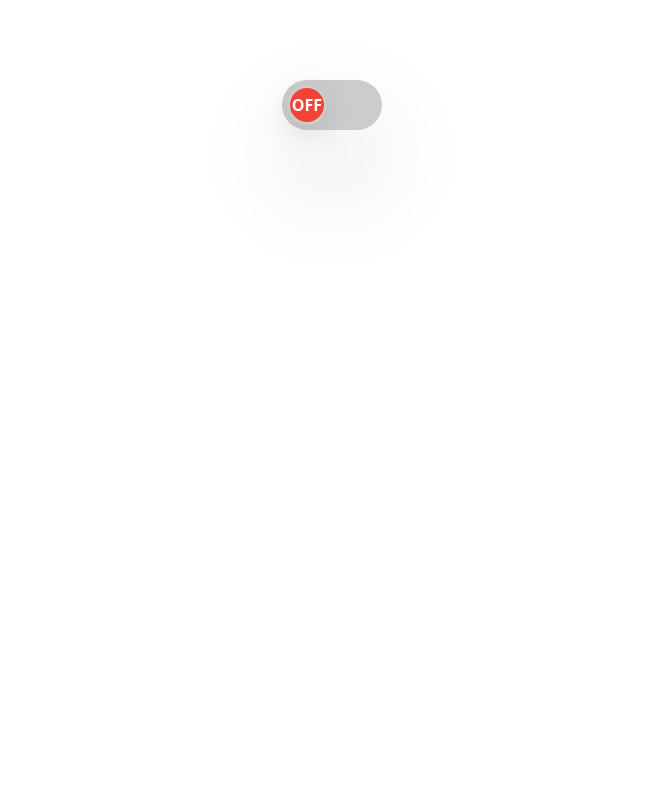
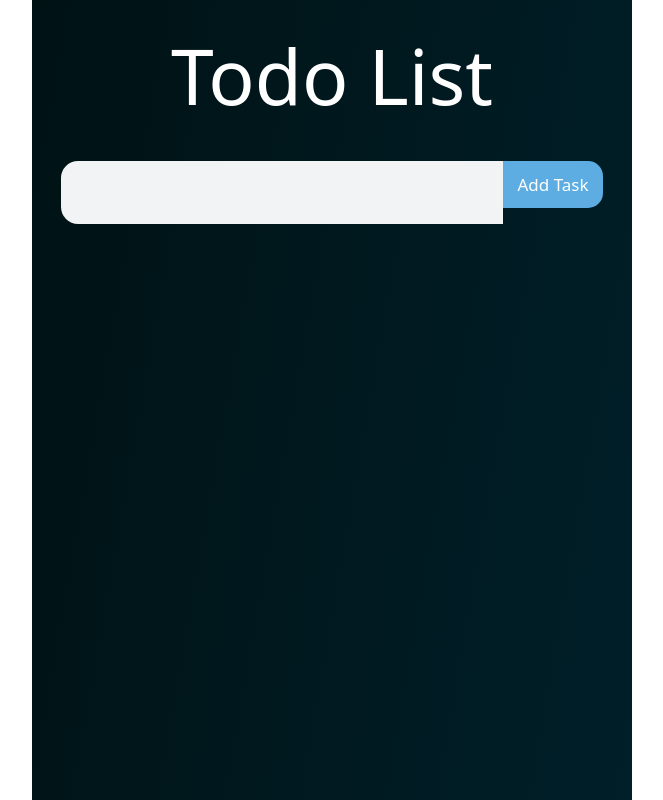
Before and after one commit to FarazAyaz/React-Crash-Course, a React (Vite) app: page / in a window 1280 px wide. Shown: the whole page, without its empty margins (308-971 px from the left). Built offline with nearby package versions, Linux system fonts and the light colour scheme.

Commit message:
todo app

```diff
--- a/src/App.jsx
+++ b/src/App.jsx
@@ -8,6 +8,7 @@
 import Practicehook from "./components/Practicehook";
 import BASICPROP from "./components/BASICPROP";
 import ToggleSwitch from "./projects/TogglesSwitch/ToggleSwitch";
+import Todo from "./projects/Todo/Todo";
 const App = () => {
   // <AnimeSeries/>
   // <EventHandling/>
@@ -27,7 +28,8 @@
       {/* <Usestate/> */}
       {/* <Practicehook/> */}
       {/* <BASICPROP Text={"Click Me"} onClick={handleClick} /> */}
-      <ToggleSwitch/>
+      {/* <ToggleSwitch/> */}
+      <Todo />
     </div>
   );
 };
--- /dev/null
+++ b/src/projects/Todo/Todo.css
@@ -0,0 +1,196 @@
+ /* section {
+  width: 100%;
+  margin-top: 10rem;
+  display: flex;
+  justify-content: center;
+} */
+
+.todo-container {
+    align-items: center;
+    display: flex;
+    flex-direction: column;
+    min-height: 100vh;
+    padding-top: 3%;
+    background-image: linear-gradient(100deg, #001214, #001f29);
+    color: white;
+    transition: 0.3s linear;
+    overflow: hidden;
+  }
+
+  .header,
+  .form,
+  .datetime {
+    margin: 0 1rem;
+    min-height: 10vh;
+    width: 100%;
+  }
+
+  .header {
+    align-items: center;
+    display: flex;
+    flex-direction: column;
+    justify-content: space-around;
+    font-size: 3rem;
+    min-height: 25vh;
+    width: 100%;
+  }
+
+  section h1 {
+    color: #fff;
+    font-size: 4.8rem;
+    text-align: center;
+  }
+
+  .date-time {
+    font-size: 2.4rem;
+    text-align: center;
+  }
+
+  form {
+    display: flex;
+    font-size: 1.7rem;
+    justify-content: center;
+    margin: 15px 0;
+    padding: 0.8rem;
+    width: 100%;
+  }
+
+  form input {
+    padding: 10px;
+    font-size: 1.8rem;
+    letter-spacing: 0.1rem;
+    border: none;
+    outline: none;
+    /* border-radius: 15; */
+    border-top-left-radius: 17px;
+    border-bottom-left-radius: 17px;
+    max-width: 500px;
+    transition: background-color 200ms ease-in-out;
+    width: 100%;
+    background-color: #f2f3f4;
+    color: var(--primary-color);
+    color: black;
+  }
+
+  form input:hover {
+    cursor: text;
+  }
+
+  form input::placeholder {
+    color: white;
+    opacity: 0.7;
+  }
+
+  button {
+    border: none;
+    outline: none;
+    transition: box-shadow 200ms ease, background-color 200ms ease-in-out;
+    background-color: #2c3e50;
+    color: rgb(0, 0, 0);
+  }
+
+  form button:hover {
+    cursor: pointer;
+    background-color: #f1c40f;
+  }
+
+  form button {
+    padding: 10.8px;
+    font-size: 17px;
+    border-top-right-radius: 15px;
+    border-bottom-right-radius: 15px;
+    min-width: 100px;
+    background-color: #5dade2;
+    color: var(--secondary-color);
+  }
+
+  span {
+    margin-right: 3.2rem;
+  }
+
+  .myUnOrdList {
+    display: flex;
+    justify-content: center;
+    align-items: center;
+    max-width: 1200px;
+  }
+
+  .todo-list {
+    min-width: 25%;
+
+    /* To remove the bullets of unordered list */
+    list-style: none;
+  }
+
+  .todo-item {
+    margin: 2.4rem;
+    /*word-wrap: break-word;
+      */ /*flex-wrap: wrap;
+      */
+    font-size: 20px;
+    color: #1c2833;
+    border-radius: 30px;
+    transition: background-color 200ms ease-in-out;
+    background-color: #f2f3f4;
+    min-width: 35rem;
+    max-width: 40rem;
+    padding: 1.6rem 3rem;
+    display: grid;
+    grid-template-columns: 1fr 0.3fr 0.3fr;
+    justify-content: start;
+    gap: 1.6rem;
+    /*align-items: center;
+      */ /*wrapsthelinks*/
+    overflow-wrap: anywhere;
+  }
+
+  li span {
+    max-width: 20rem;
+    color: #1c2833;
+  }
+
+  .check-btn,
+  .delete-btn {
+    font-size: 3rem;
+    cursor: pointer;
+    width: 3rem;
+    height: 3rem;
+    border-radius: 80%;
+    margin: 0 5px;
+    background-color: #fff;
+    color: rgb(0, 0, 0);
+    box-shadow: rgba(149, 157, 165, 0.2) 0px 8px 24px;
+  }
+
+  .check-btn {
+    color: #fff;
+    background-color: #2ecc71;
+  }
+
+  .delete-btn {
+    color: #fff;
+    background-color: #e74c3c;
+  }
+
+  .checkList {
+    text-decoration: line-through;
+  }
+
+  .notCheckList {
+    text-decoration: none;
+  }
+
+  .clear-btn {
+    background-color: #e74c3c;
+    font-size: 1.6rem;
+    padding: 1rem 2.2rem;
+    border-radius: 0.3rem;
+    -webkit-border-radius: 0.3rem;
+    -moz-border-radius: 0.3rem;
+    -ms-border-radius: 0.3rem;
+    -o-border-radius: 0.3rem;
+  }
+
+  .clear-btn:hover {
+    background-color: #8d1407;
+  }
--- /dev/null
+++ b/src/projects/Todo/Todo.jsx
@@ -0,0 +1,35 @@
+import "./Todo.css"
+import React, { useState } from 'react'
+
+const Todo = () => {
+    const [inputValue, setinputValue] = useState("");
+    const handleInputChange = (value) => {
+        setinputValue(value);
+    }
+    const handleFormSubmit = (event) => {
+         event.preventDefault()
+    }
+
+  return (
+    <section className='todo-container'>
+        <header>
+            <h1>Todo List</h1>
+        </header>
+        <section className='form'>
+            <form onSubmit={handleFormSubmit}>
+                <div>
+                    <input type="text" className='todo-input' autoComplete='off' value={inputValue} onChange={(event)=> handleInputChange(event.target.value)}/>
+                </div>
+                <div>
+                    <button type="submit" className="form-button">
+                    Add Task
+                    </button>
+                </div>
+            </form>
+
+        </section>
+    </section>
+  )
+}
+
+export default Todo
--- a/src/projects/TogglesSwitch/ToggleSwitch.jsx
+++ b/src/projects/TogglesSwitch/ToggleSwitch.jsx
@@ -16,7 +16,6 @@
         </span>
         </div>
     </div>
-
     </>
   )
 }
```
